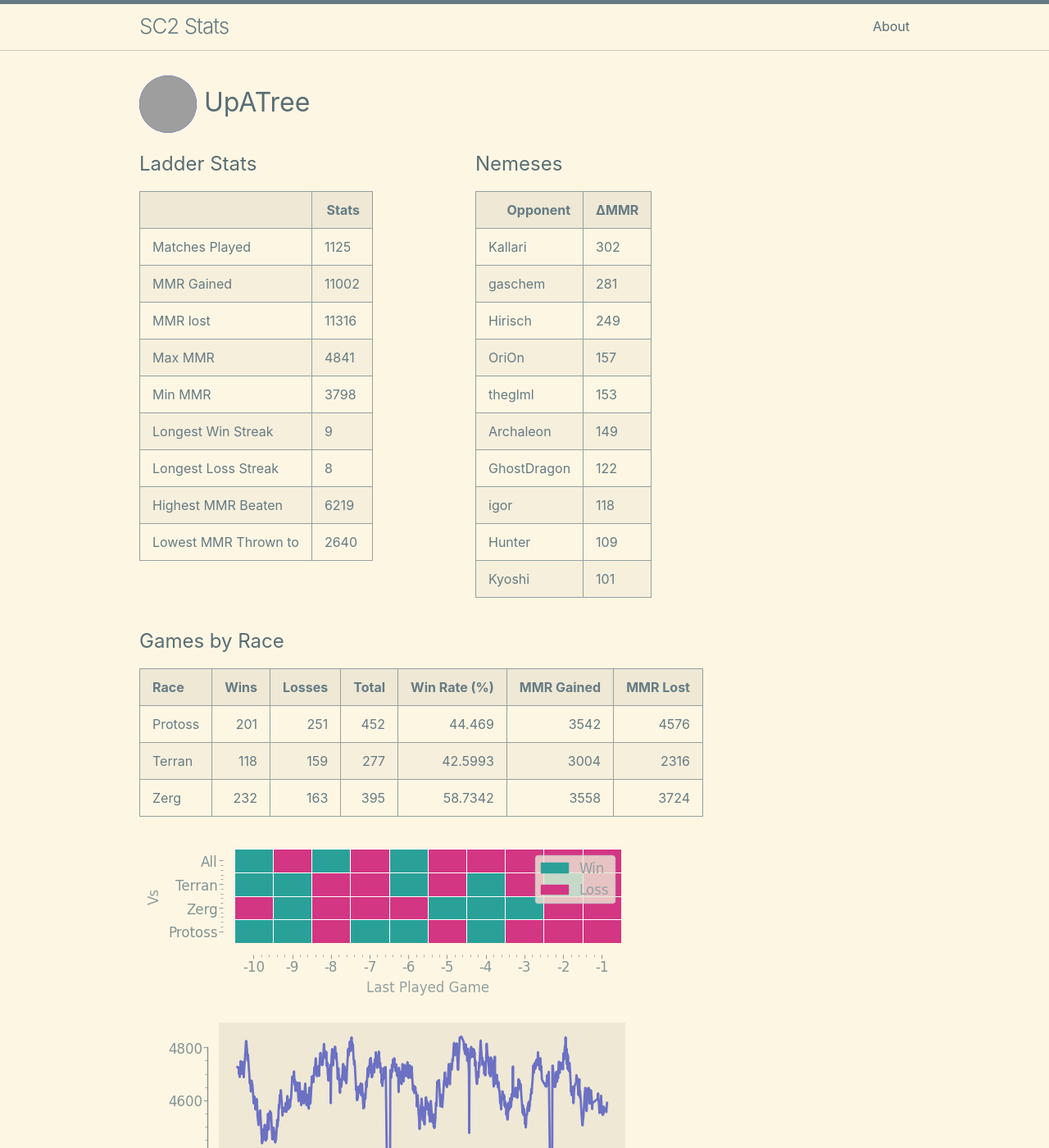
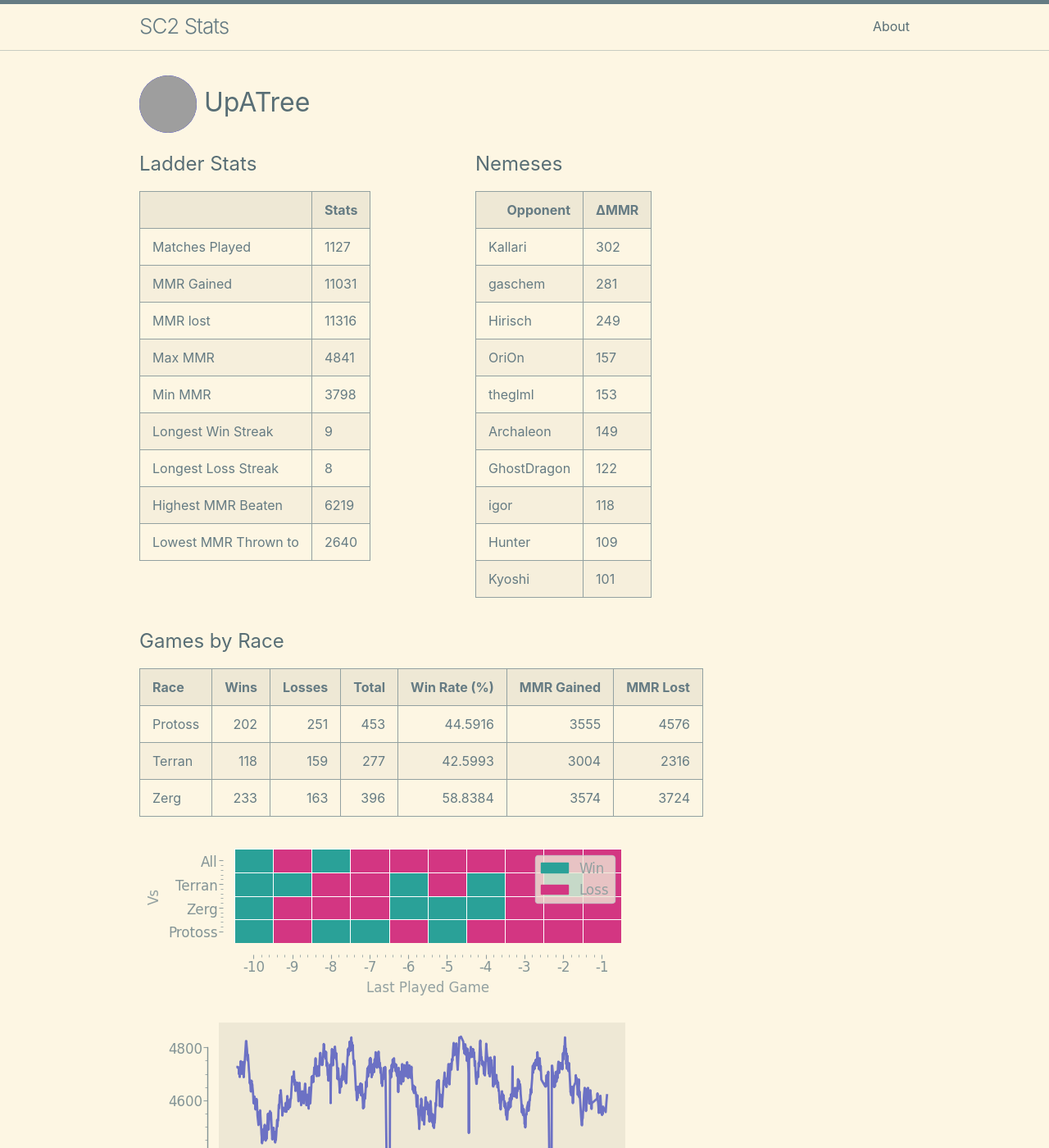
Before and after one commit to kylermurphy/UpATree, a Jekyll site: the page built from docs/index.md, in a window 1280 px wide and 1400 px high. Shown: the whole window at 82% size. Built offline with Jekyll 4.4.1, drawn with Linux system fonts in a browser that asks for light colours; grey boxes are pictures that could not be loaded.

Commit message:
running on push

```diff
--- a/docs/index.md
+++ b/docs/index.md
@@ -18,11 +18,11 @@ layout: home
   <tbody>
     <tr>
       <td>Matches Played</td>
-      <td>1125</td>
+      <td>1127</td>
     </tr>
     <tr>
       <td>MMR Gained</td>
-      <td>11002</td>
+      <td>11031</td>
     </tr>
     <tr>
       <td>MMR lost</td>
@@ -114,9 +114,9 @@ layout: home
 
 | Race    |   Wins |   Losses |   Total |   Win Rate (%) |   MMR Gained |   MMR Lost |
 |:--------|-------:|---------:|--------:|---------------:|-------------:|-----------:|
-| Protoss |    201 |      251 |     452 |        44.469  |         3542 |       4576 |
+| Protoss |    202 |      251 |     453 |        44.5916 |         3555 |       4576 |
 | Terran  |    118 |      159 |     277 |        42.5993 |         3004 |       2316 |
-| Zerg    |    232 |      163 |     395 |        58.7342 |         3558 |       3724 |
+| Zerg    |    233 |      163 |     396 |        58.8384 |         3574 |       3724 |
 
 ![Games by Race](./assets/gm_hist.png)
 
--- a/log.txt
+++ b/log.txt
@@ -346,3 +346,4 @@ Writing a log file 2025-03-07 23:48:12.
 Writing a log file 2025-03-08 16:21:31.
 Writing a log file 2025-03-08 16:48:02.
 Writing a log file 2025-03-08 17:48:16.
+Writing a log file 2025-03-08 18:23:30.
```
Also changed, not shown: docs/assets/MMR.png, docs/assets/daily.png, docs/assets/gm_hist.png, docs/assets/r_wrt.png, 1 other file.
